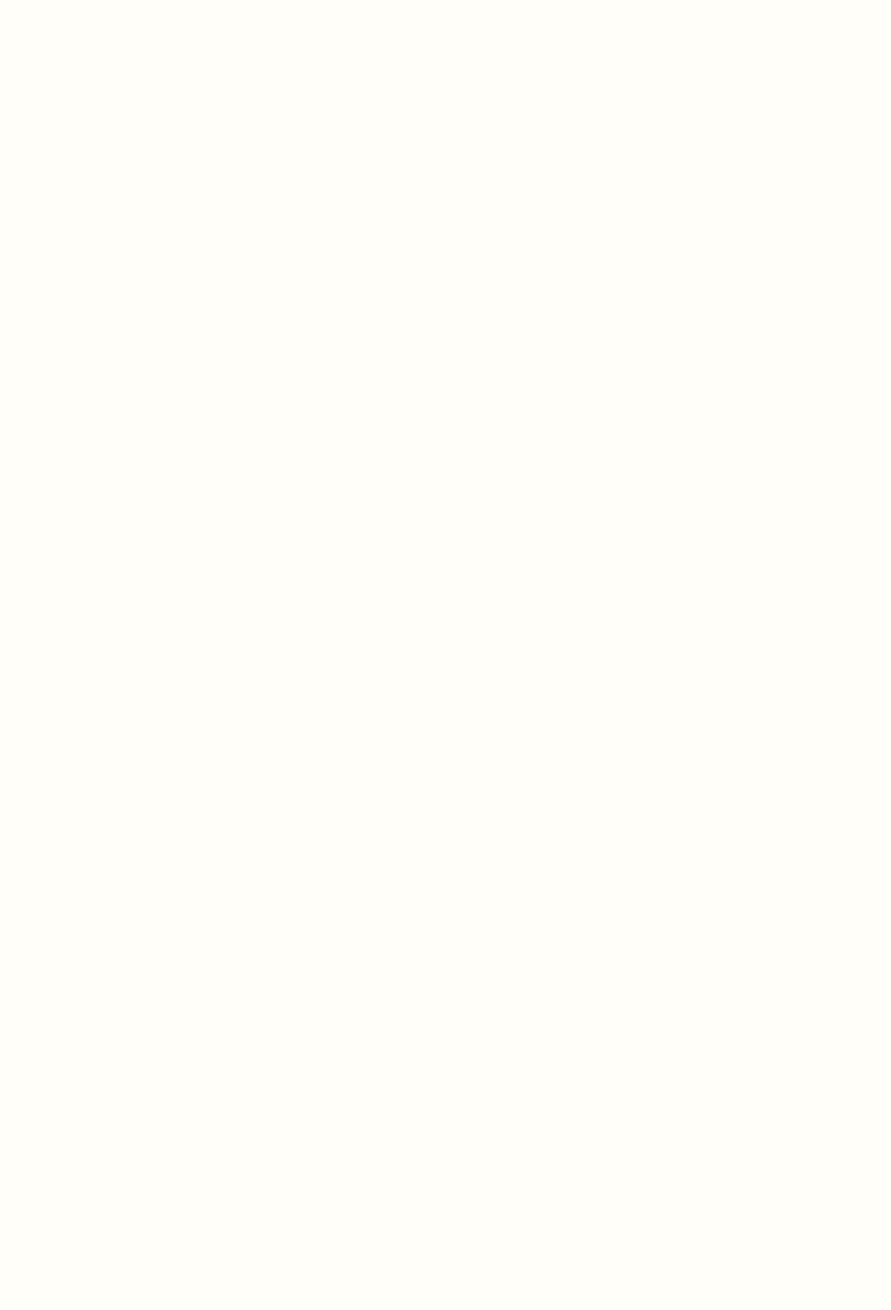
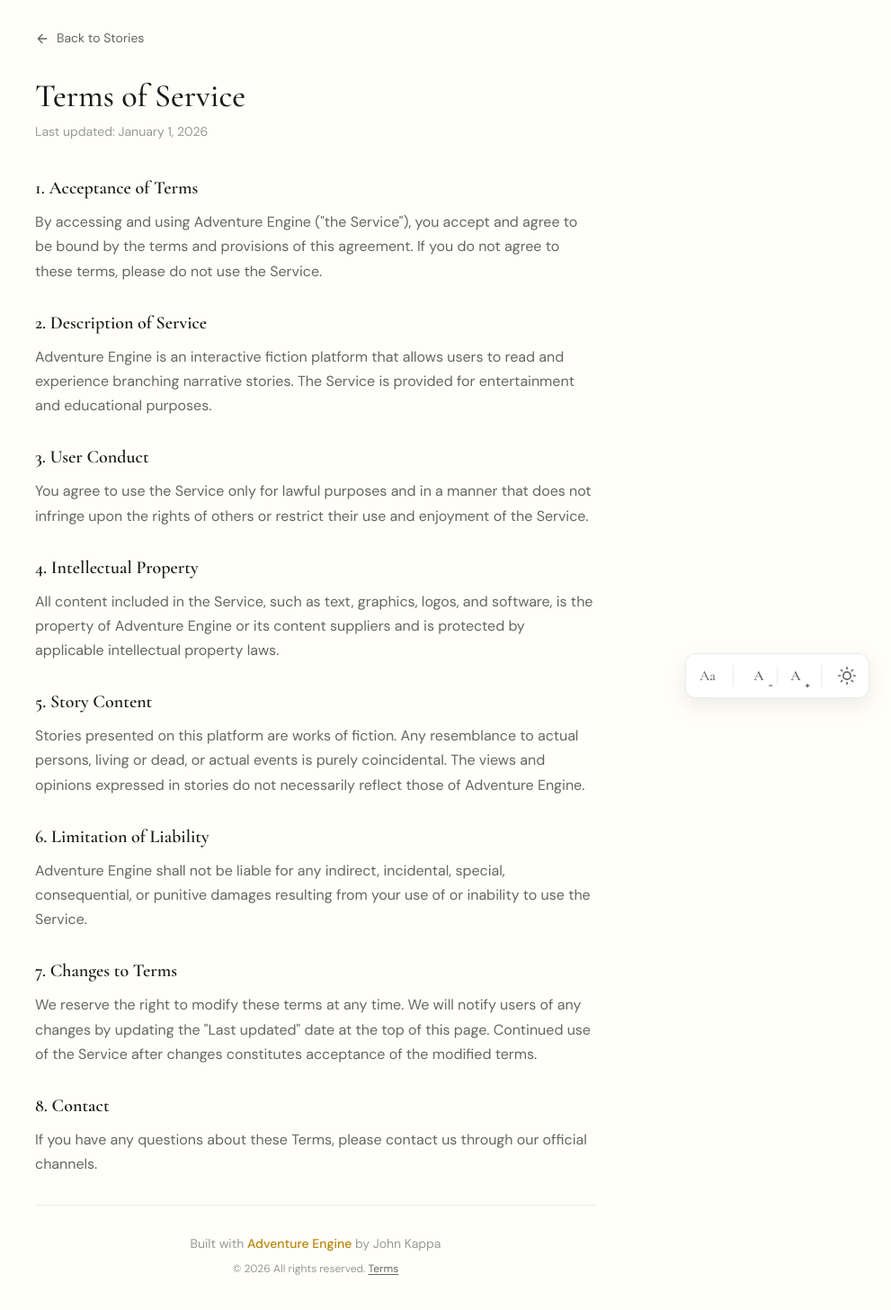
Before and after one commit to j-kappa/choose-adventure, a React (Vite) app: page /terms in a window 1280 px wide. Before the commit this address had no page. Shown: the top 1456 px of the page at 90% size, without its empty margins (289-1280 px from the left). Before the commit the page ends 800 px from the top, so only its background shows below. Built offline with nearby package versions, Linux system fonts and the light colour scheme; a web font is replaced by a local one.

Commit message:
Add search functionality to StoryLibrary, implement Terms route in App, and enhance StoryCard with animation support

```diff
--- a/src/App.tsx
+++ b/src/App.tsx
@@ -6,6 +6,7 @@ import { FontFamilyProvider } from './context/FontFamilyContext';
 import { Layout } from './components/Layout';
 import { StoryLibrary } from './components/StoryLibrary';
 import { StoryReader } from './components/StoryReader';
+import { Terms } from './components/Terms';
 
 import './styles/global.css';
 
@@ -20,6 +21,7 @@ function App() {
                 <Route path="/" element={<Layout />}>
                   <Route index element={<StoryLibrary />} />
                   <Route path="story/:storyId" element={<StoryReader />} />
+                  <Route path="terms" element={<Terms />} />
                 </Route>
               </Routes>
             </BrowserRouter>
--- /dev/null
+++ b/src/components/Footer/Footer.module.css
@@ -0,0 +1,33 @@
+.footer {
+  margin-top: auto;
+  padding: var(--space-8) var(--space-6);
+  text-align: center;
+  border-top: 1px solid var(--color-border);
+  color: var(--color-text-subtle);
+  font-size: var(--text-sm);
+}
+
+.credit {
+  margin-bottom: var(--space-2);
+}
+
+.accent {
+  color: var(--color-accent);
+  font-weight: 500;
+}
+
+.copyright {
+  font-size: var(--text-xs);
+  color: var(--color-text-subtle);
+}
+
+.link {
+  color: var(--color-text-muted);
+  text-decoration: underline;
+  text-underline-offset: 2px;
+  transition: color var(--transition-fast);
+}
+
+.link:hover {
+  color: var(--color-accent);
+}
--- /dev/null
+++ b/src/components/Footer/Footer.tsx
@@ -0,0 +1,15 @@
+import { Link } from 'react-router-dom';
+import styles from './Footer.module.css';
+
+export function Footer() {
+  return (
+    <footer className={styles.footer}>
+      <p className={styles.credit}>
+        Built with <span className={styles.accent}>Adventure Engine</span> by John Kappa
+      </p>
+      <p className={styles.copyright}>
+        © 2026 All rights reserved. <Link to="/terms" className={styles.link}>Terms</Link>
+      </p>
+    </footer>
+  );
+}
--- /dev/null
+++ b/src/components/Footer/index.ts
@@ -0,0 +1 @@
+export { Footer } from './Footer';
--- a/src/components/StoryLibrary/StoryCard.tsx
+++ b/src/components/StoryLibrary/StoryCard.tsx
@@ -4,11 +4,16 @@ import styles from './StoryLibrary.module.css';
 
 interface StoryCardProps {
   story: StoryManifestEntry;
+  index?: number;
 }
 
-export function StoryCard({ story }: StoryCardProps) {
+export function StoryCard({ story, index = 0 }: StoryCardProps) {
   return (
-    <Link to={`/story/${story.id}`} className={styles.card}>
+    <Link
+      to={`/story/${story.id}`}
+      className={styles.card}
+      style={{ '--animation-order': index } as React.CSSProperties}
+    >
       <article className={styles.cardContent}>
         {story.cover && (
           <div className={styles.cardCover}>
--- a/src/components/StoryLibrary/StoryLibrary.module.css
+++ b/src/components/StoryLibrary/StoryLibrary.module.css
@@ -3,6 +3,8 @@
   margin: 0 auto;
   padding: var(--space-8) var(--space-6);
   min-height: 100vh;
+  display: flex;
+  flex-direction: column;
 }
 
 /* Header */
@@ -27,6 +29,50 @@
   font-weight: 400;
 }
 
+/* Search */
+.searchContainer {
+  margin-top: var(--space-8);
+  max-width: 24rem;
+  margin-left: auto;
+  margin-right: auto;
+}
+
+.searchInput {
+  width: 100%;
+  padding: var(--space-3) var(--space-4);
+  font-family: var(--font-ui);
+  font-size: var(--text-base);
+  color: var(--color-text);
+  background: var(--color-bg-card);
+  border: 1px solid var(--color-border);
+  border-radius: var(--radius-lg);
+  transition:
+    border-color var(--transition-fast),
+    box-shadow var(--transition-fast);
+}
+
+.searchInput::placeholder {
+  color: var(--color-text-subtle);
+}
+
+.searchInput:focus {
+  outline: none;
+  border-color: var(--color-accent);
+  box-shadow: 0 0 0 3px var(--color-accent-subtle);
+}
+
+/* No results */
+.noResults {
+  text-align: center;
+  padding: var(--space-12);
+  color: var(--color-text-muted);
+}
+
+.noResults p:first-child {
+  font-size: var(--text-lg);
+  margin-bottom: var(--space-2);
+}
+
 /* Loading */
 .loading {
   display: flex;
@@ -49,6 +95,17 @@
 
 @keyframes spin {
   to { transform: rotate(360deg); }
+}
+
+@keyframes fadeSlideIn {
+  from {
+    opacity: 0;
+    transform: translateY(20px);
+  }
+  to {
+    opacity: 1;
+    transform: translateY(0);
+  }
 }
 
 /* Error */
@@ -104,6 +161,10 @@
     transform var(--transition-base),
     box-shadow var(--transition-base),
     border-color var(--transition-base);
+
+  /* Staggered entrance animation */
+  animation: fadeSlideIn 0.5s ease-out backwards;
+  animation-delay: calc(var(--animation-order, 0) * 80ms);
 }
 
 .card:hover {
--- a/src/components/StoryLibrary/StoryLibrary.tsx
+++ b/src/components/StoryLibrary/StoryLibrary.tsx
@@ -1,13 +1,15 @@
-import { useEffect, useState } from 'react';
+import { useEffect, useState, useMemo } from 'react';
 import type { StoryManifestEntry } from '../../types/story';
 import { getAvailableStories } from '../../utils/storyLoader';
 import { StoryCard } from './StoryCard';
+import { Footer } from '../Footer';
 import styles from './StoryLibrary.module.css';
 
 export function StoryLibrary() {
   const [stories, setStories] = useState<StoryManifestEntry[]>([]);
   const [loading, setLoading] = useState(true);
   const [error, setError] = useState<string | null>(null);
+  const [searchQuery, setSearchQuery] = useState('');
 
   useEffect(() => {
     async function loadStories() {
@@ -23,6 +25,17 @@ export function StoryLibrary() {
 
     loadStories();
   }, []);
+
+  const filteredStories = useMemo(() => {
+    if (!searchQuery.trim()) return stories;
+
+    const query = searchQuery.toLowerCase();
+    return stories.filter(story =>
+      story.title.toLowerCase().includes(query) ||
+      story.description.toLowerCase().includes(query) ||
+      story.author.toLowerCase().includes(query)
+    );
+  }, [stories, searchQuery]);
 
   if (loading) {
     return (
@@ -53,6 +66,18 @@ export function StoryLibrary() {
         <p className={styles.subtitle}>
           Select a story to begin your journey
         </p>
+        {stories.length > 0 && (
+          <div className={styles.searchContainer}>
+            <input
+              type="text"
+              className={styles.searchInput}
+              placeholder="Search stories..."
+              value={searchQuery}
+              onChange={(e) => setSearchQuery(e.target.value)}
+              aria-label="Search stories"
+            />
+          </div>
+        )}
       </header>
 
       {stories.length === 0 ? (
@@ -62,13 +87,20 @@ export function StoryLibrary() {
             Add story files to the <code>/public/stories/</code> directory.
           </p>
         </div>
+      ) : filteredStories.length === 0 ? (
+        <div className={styles.noResults}>
+          <p>No stories found</p>
+          <p>Try a different search term</p>
+        </div>
       ) : (
         <div className={styles.grid}>
-          {stories.map(story => (
-            <StoryCard key={story.id} story={story} />
+          {filteredStories.map((story, index) => (
+            <StoryCard key={story.id} story={story} index={index} />
           ))}
         </div>
       )}
+
+      <Footer />
     </div>
   );
 }
--- /dev/null
+++ b/src/components/Terms/Terms.module.css
@@ -0,0 +1,73 @@
+.container {
+  max-width: var(--max-width-story);
+  margin: 0 auto;
+  padding: var(--space-8) var(--space-6);
+  min-height: 100vh;
+  display: flex;
+  flex-direction: column;
+}
+
+.content {
+  flex: 1;
+}
+
+.backLink {
+  display: inline-flex;
+  align-items: center;
+  gap: var(--space-2);
+  color: var(--color-text-muted);
+  font-size: var(--text-sm);
+  margin-bottom: var(--space-8);
+  transition: color var(--transition-fast);
+}
+
+.backLink:hover {
+  color: var(--color-accent);
+}
+
+.backLink svg {
+  width: 1rem;
+  height: 1rem;
+}
+
+.title {
+  font-family: var(--font-story);
+  font-size: var(--text-4xl);
+  font-weight: 500;
+  margin-bottom: var(--space-2);
+  color: var(--color-text);
+}
+
+.lastUpdated {
+  font-size: var(--text-sm);
+  color: var(--color-text-subtle);
+  margin-bottom: var(--space-10);
+}
+
+.section {
+  margin-bottom: var(--space-8);
+}
+
+.section h2 {
+  font-family: var(--font-story);
+  font-size: var(--text-xl);
+  font-weight: 600;
+  margin-bottom: var(--space-3);
+  color: var(--color-text);
+}
+
+.section p {
+  font-size: var(--text-base);
+  line-height: 1.7;
+  color: var(--color-text-muted);
+}
+
+@media (max-width: 768px) {
+  .container {
+    padding: var(--space-4);
+  }
+
+  .title {
+    font-size: var(--text-3xl);
+  }
+}
--- /dev/null
+++ b/src/components/Terms/Terms.tsx
@@ -0,0 +1,98 @@
+import { Link } from 'react-router-dom';
+import { Footer } from '../Footer';
+import styles from './Terms.module.css';
+
+export function Terms() {
+  return (
+    <div className={styles.container}>
+      <article className={styles.content}>
+        <Link to="/" className={styles.backLink}>
+          <svg
+            viewBox="0 0 24 24"
+            fill="none"
+            stroke="currentColor"
+            strokeWidth="2"
+            strokeLinecap="round"
+            strokeLinejoin="round"
+            aria-hidden="true"
+          >
+            <path d="M19 12H5M12 19l-7-7 7-7"/>
+          </svg>
+          Back to Stories
+        </Link>
+
+        <h1 className={styles.title}>Terms of Service</h1>
+        <p className={styles.lastUpdated}>Last updated: January 1, 2026</p>
+
+        <section className={styles.section}>
+          <h2>1. Acceptance of Terms</h2>
+          <p>
+            By accessing and using Adventure Engine ("the Service"), you accept and agree to be bound by
+            the terms and provisions of this agreement. If you do not agree to these terms, please do
+            not use the Service.
+          </p>
+        </section>
+
+        <section className={styles.section}>
+          <h2>2. Description of Service</h2>
+          <p>
+            Adventure Engine is an interactive fiction platform that allows users to read and experience
+            branching narrative stories. The Service is provided for entertainment and educational purposes.
+          </p>
+        </section>
+
+        <section className={styles.section}>
+          <h2>3. User Conduct</h2>
+          <p>
+            You agree to use the Service only for lawful purposes and in a manner that does not infringe
+            upon the rights of others or restrict their use and enjoyment of the Service.
+          </p>
+        </section>
+
+        <section className={styles.section}>
+          <h2>4. Intellectual Property</h2>
+          <p>
+            All content included in the Service, such as text, graphics, logos, and software, is the
+            property of Adventure Engine or its content suppliers and is protected by applicable
+            intellectual property laws.
+          </p>
+        </section>
+
+        <section className={styles.section}>
+          <h2>5. Story Content</h2>
+          <p>
+            Stories presented on this platform are works of fiction. Any resemblance to actual persons,
+            living or dead, or actual events is purely coincidental. The views and opinions expressed
+            in stories do not necessarily reflect those of Adventure Engine.
+          </p>
+        </section>
+
+        <section className={styles.section}>
+          <h2>6. Limitation of Liability</h2>
+          <p>
+            Adventure Engine shall not be liable for any indirect, incidental, special, consequential,
+            or punitive damages resulting from your use of or inability to use the Service.
+          </p>
+        </section>
+
+        <section className={styles.section}>
+          <h2>7. Changes to Terms</h2>
+          <p>
+            We reserve the right to modify these terms at any time. We will notify users of any changes
+            by updating the "Last updated" date at the top of this page. Continued use of the Service
+            after changes constitutes acceptance of the modified terms.
+          </p>
+        </section>
+
+        <section className={styles.section}>
+          <h2>8. Contact</h2>
+          <p>
+            If you have any questions about these Terms, please contact us through our official channels.
+          </p>
+        </section>
+      </article>
+
+      <Footer />
+    </div>
+  );
+}
--- /dev/null
+++ b/src/components/Terms/index.ts
@@ -0,0 +1 @@
+export { Terms } from './Terms';
```
